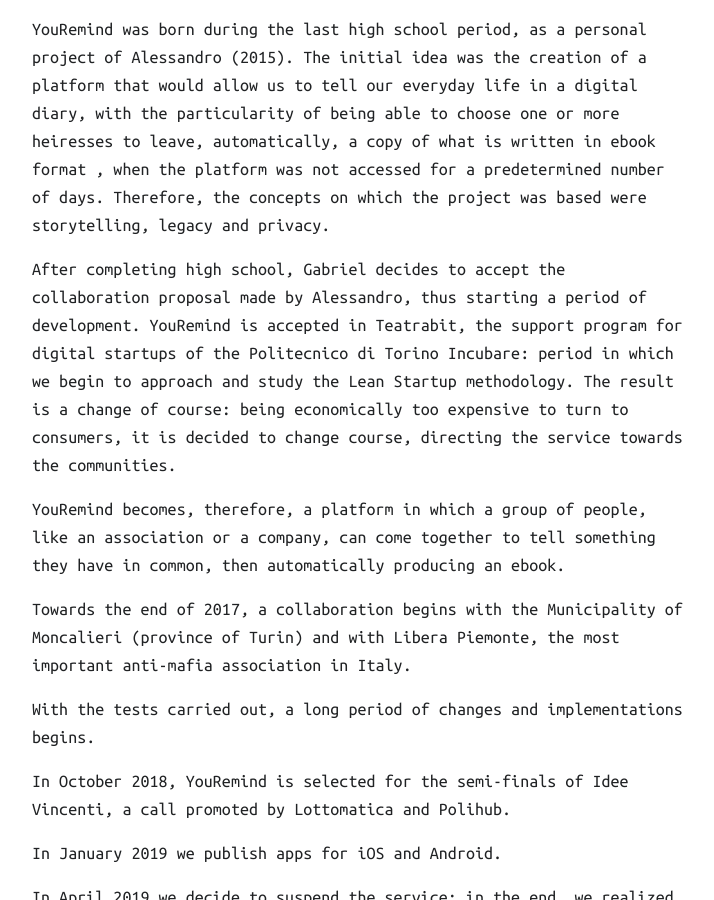
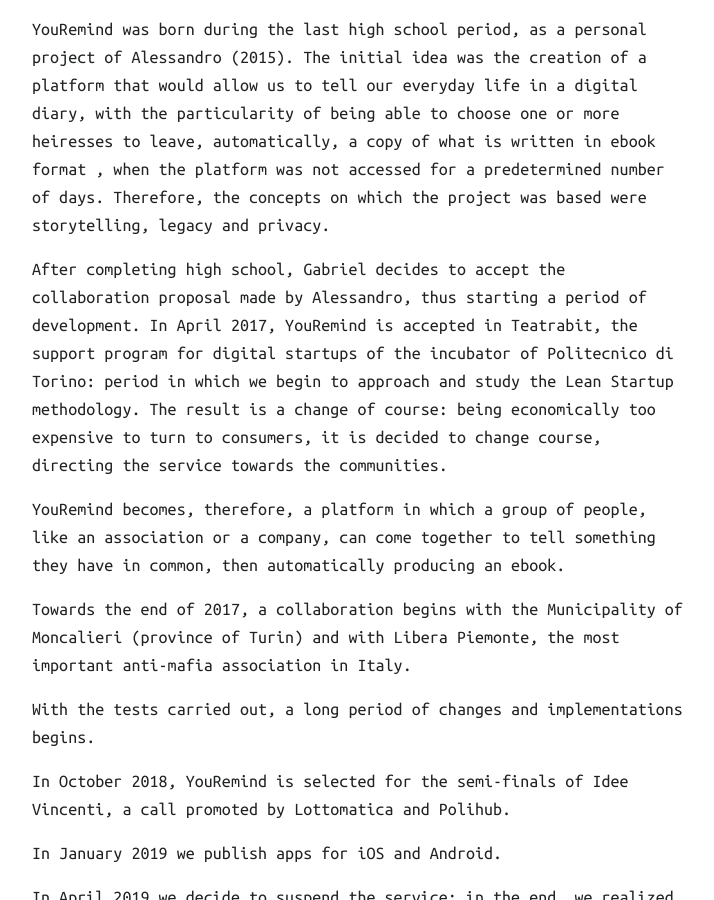
Before and after one commit to alea-git/alea-git.github.io, a Jekyll site: the page built from _projects/mobile-app-1.md, in a window 1280 px wide and 900 px high, scrolled down 1187 px. Shown: the whole window, without its empty margins (38-752 px from the left). Built offline with Jekyll 4.4.1, drawn with Linux system fonts in a browser that asks for light colours; nearby versions of some CDN libraries.

Commit message:
Updated '_projects/mobile-app-1.md' via CloudCannon

```diff
--- a/_projects/mobile-app-1.md
+++ b/_projects/mobile-app-1.md
@@ -11,7 +11,7 @@
 
 YouRemind was born during the last high school period, as a personal project of Alessandro (2015). The initial idea was the creation of a platform that would allow us to tell our everyday life in a digital diary, with the particularity of being able to choose one or more heiresses to leave, automatically, a copy of what is written in ebook format , when the platform was not accessed for a predetermined number of days. Therefore, the concepts on which the project was based were storytelling, legacy and privacy.
 
-After completing high school, Gabriel decides to accept the collaboration proposal made by Alessandro, thus starting a period of development. YouRemind is accepted in Teatrabit, the support program for digital startups of the Politecnico di Torino Incubare: period in which we begin to approach and study the Lean Startup methodology. The result is a change of course: being economically too expensive to turn to consumers, it is decided to change course, directing the service towards the communities.
+After completing high school, Gabriel decides to accept the collaboration proposal made by Alessandro, thus starting a period of development. In April 2017, YouRemind is accepted in Teatrabit, the support program for digital startups of the incubator of Politecnico di Torino: period in which we begin to approach and study the Lean Startup methodology. The result is a change of course: being economically too expensive to turn to consumers, it is decided to change course, directing the service towards the communities.
 
 YouRemind becomes, therefore, a platform in which a group of people, like an association or a company, can come together to tell something they have in common, then automatically producing an ebook.
 
```
